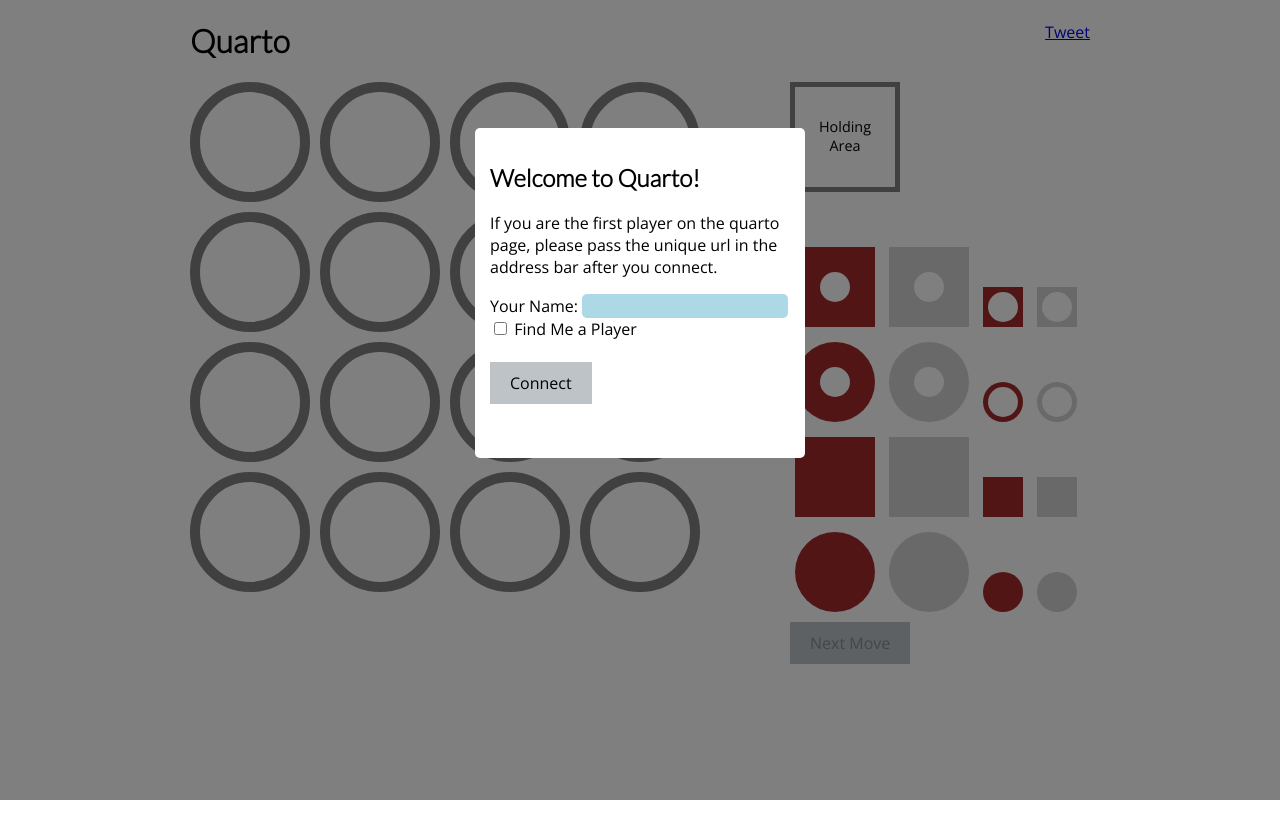
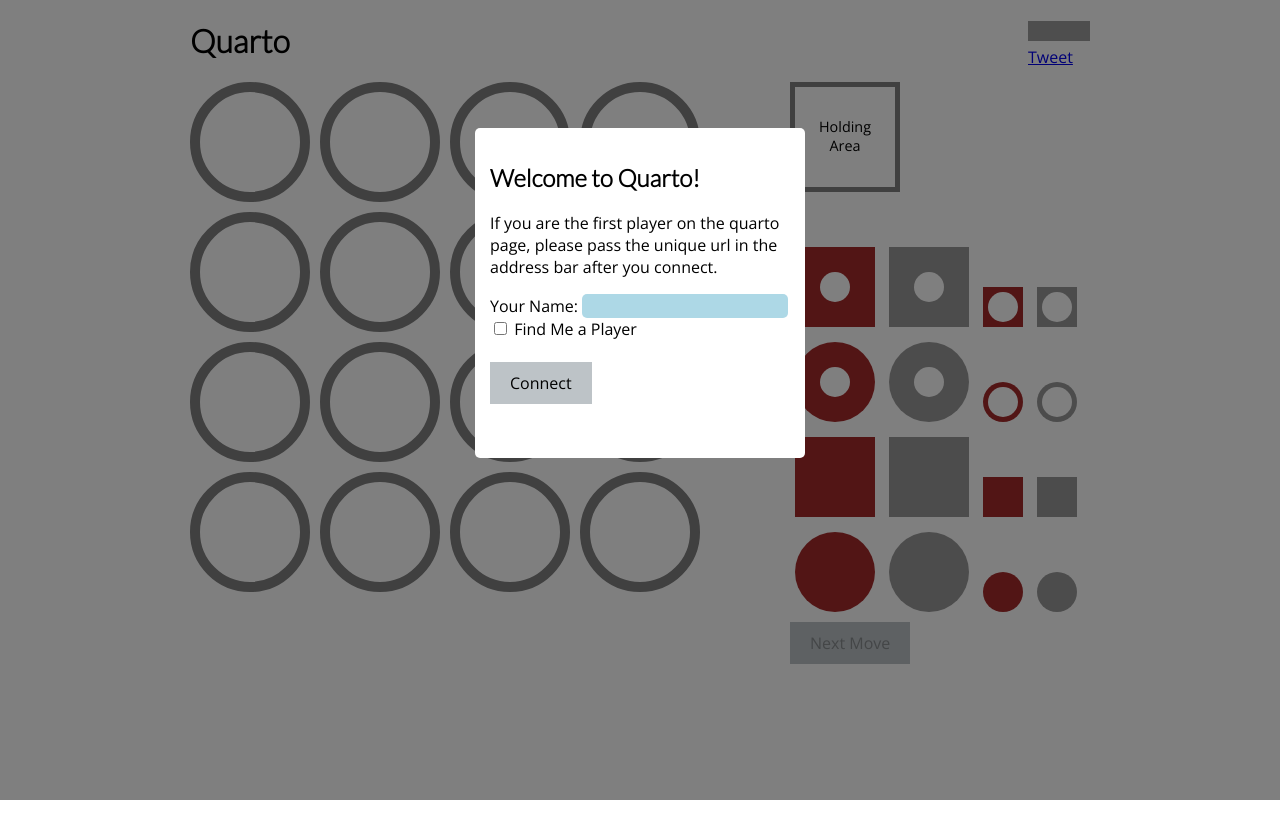
Before and after one commit to howlowck/quarto, a website: page index.html in a window 1280 px wide. Before the commit the page ends 800 px from the top, so only its background shows below. Drawn offline with nearby package versions, Linux system fonts and the light colour scheme; grey boxes are pictures that could not be loaded.

Commit message:
added github button, fixed facebook

```diff
--- a/index.html
+++ b/index.html
@@ -32,8 +32,13 @@
     </div>
     <div class="container">
         <h1>Quarto</h1>
-        <div class="social"><a href="https://twitter.com/share" class="twitter-share-button" data-via="howlowck">Tweet</a>
-        <br><div class="fb-like" data-href="http://www.lifeishao.com/quarto" data-width="60px" data-layout="standard" data-action="like" data-show-faces="false" data-share="true"></div>
+        <div class="social">
+            <iframe src="http://ghbtns.com/github-btn.html?user=howlowck&repo=quarto&type=watch&count=true"
+                    allowtransparency="true" frameborder="0" scrolling="0" width="62" height="20"></iframe>
+            <br>
+            <a href="https://twitter.com/share" class="twitter-share-button" data-via="howlowck">Tweet</a>
+            <br>
+            <div class="fb-like" data-href="http://lifeishao.com/quarto/" data-layout="button_count" data-action="like" data-show-faces="true" data-share="true"></div>
         </div>
         <div class="board">
             <div class="space col-a row-4" id="a4"></div>
--- a/public/css/main.scss
+++ b/public/css/main.scss
@@ -15,12 +15,14 @@ h1, h2 {
 .readyMoveButton {
   position: absolute;
   left: 600px;
+  z-index: 10;
 }
 
 .container {
   position:relative;
   width: 900px;
   margin: 0 auto;
+  padding-bottom: $console-height;
 }
 
 #overlay{
--- a/public/css/sass/console.scss
+++ b/public/css/sass/console.scss
@@ -1,9 +1,10 @@
+$console-height: 200px;
 #console {
 //  position: absolute;
 //  left: 0px;
 //  top: 600px;
   display: inline-block;
-  max-height: 200px;
+  max-height: $console-height;
   width: 400px;
   overflow: auto;
   border-radius: 10px;
@@ -44,6 +45,8 @@
 }
 
 .infobox {
+  position:absolute;
+  top: 560px;
   margin: 30px 0 20px 0;
   width: 100%;
 }
--- a/public/css/sass/pieces.scss
+++ b/public/css/sass/pieces.scss
@@ -30,7 +30,7 @@ $hollow-size: 30px;
 }
 
 .white {
-  background: lightgray;
+  background: #999999 ;
 }
 
 .dark {
```
Also changed, not shown: public/css/build/main.css, public/css/build/main.min.css, public/js/build/app.js.
